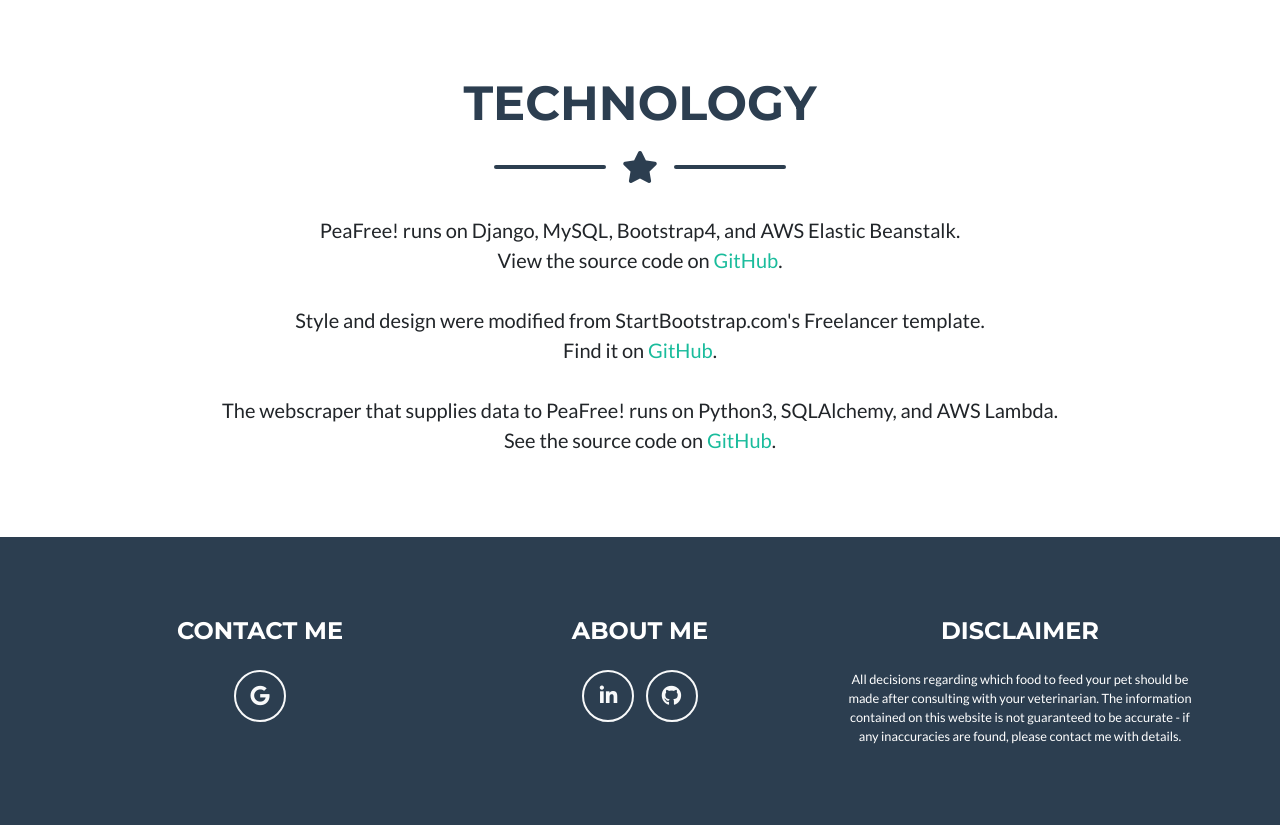
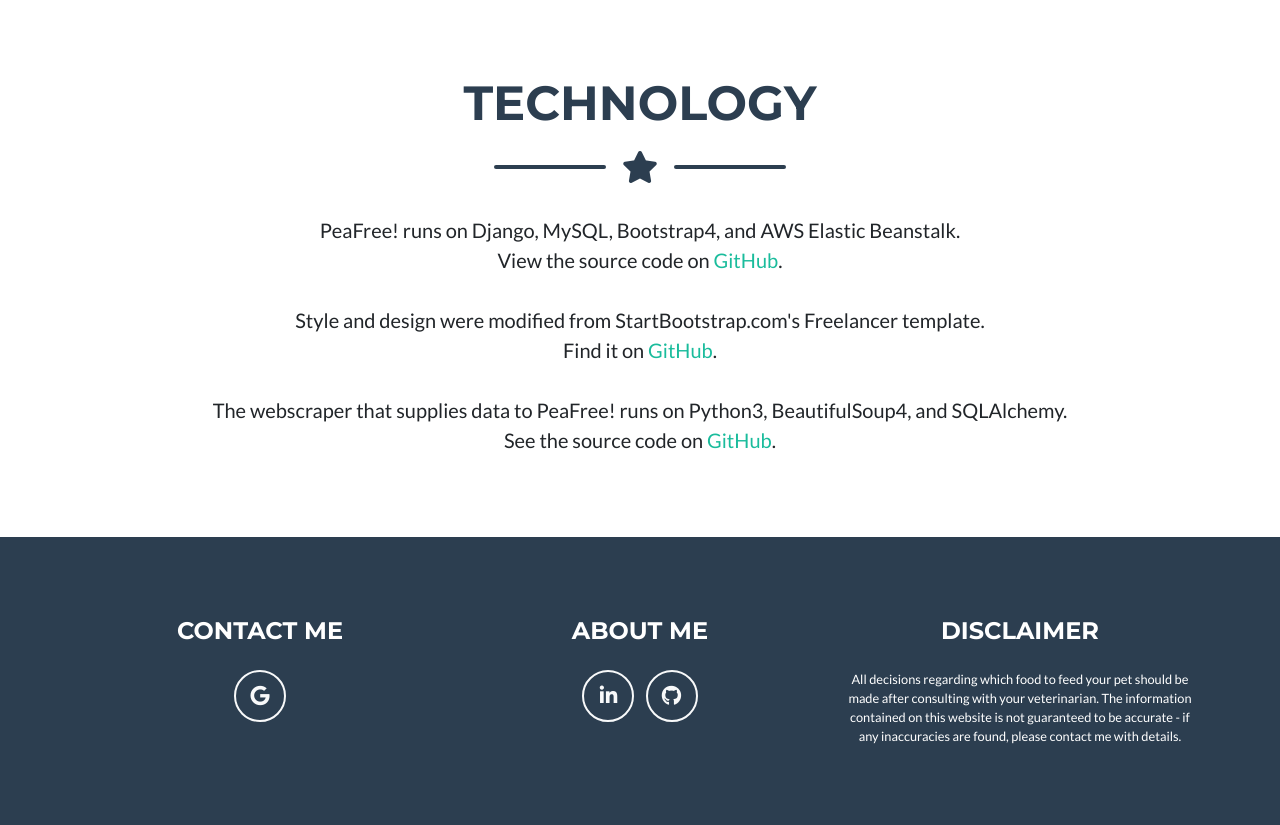
Before and after one commit to MikeAleksa/PeaFree, a Django app: page /search/ in a window 1280 px wide. Shown: the part 2720-3545 px from the top of the page. Run offline with Django 3.2, Linux system fonts and the light colour scheme; some libraries are stand-ins or nearby versions; some web fonts are replaced.

Commit message:
add bs4 to technologies section

```diff
--- a/food_search/templates/food_search/index_template.html
+++ b/food_search/templates/food_search/index_template.html
@@ -192,7 +192,8 @@
                             href="https://github.com/BlackrockDigital/startbootstrap-freelancer"
                             target="_blank">GitHub</a>.
                         <br><br>
-                        The webscraper that supplies data to PeaFree! runs on Python3, SQLAlchemy, and AWS Lambda.<br>
+                        The webscraper that supplies data to PeaFree! runs on Python3, BeautifulSoup4, and
+                        SQLAlchemy.<br>
                         See the source code on <a href="https://github.com/MikeAleksa/Multithreaded-Chewy-Scraper"
                                                   target="_blank">GitHub</a>.
                     </p>
```
Also changed, not shown: food_search/views.py (+9 -1 lines).
